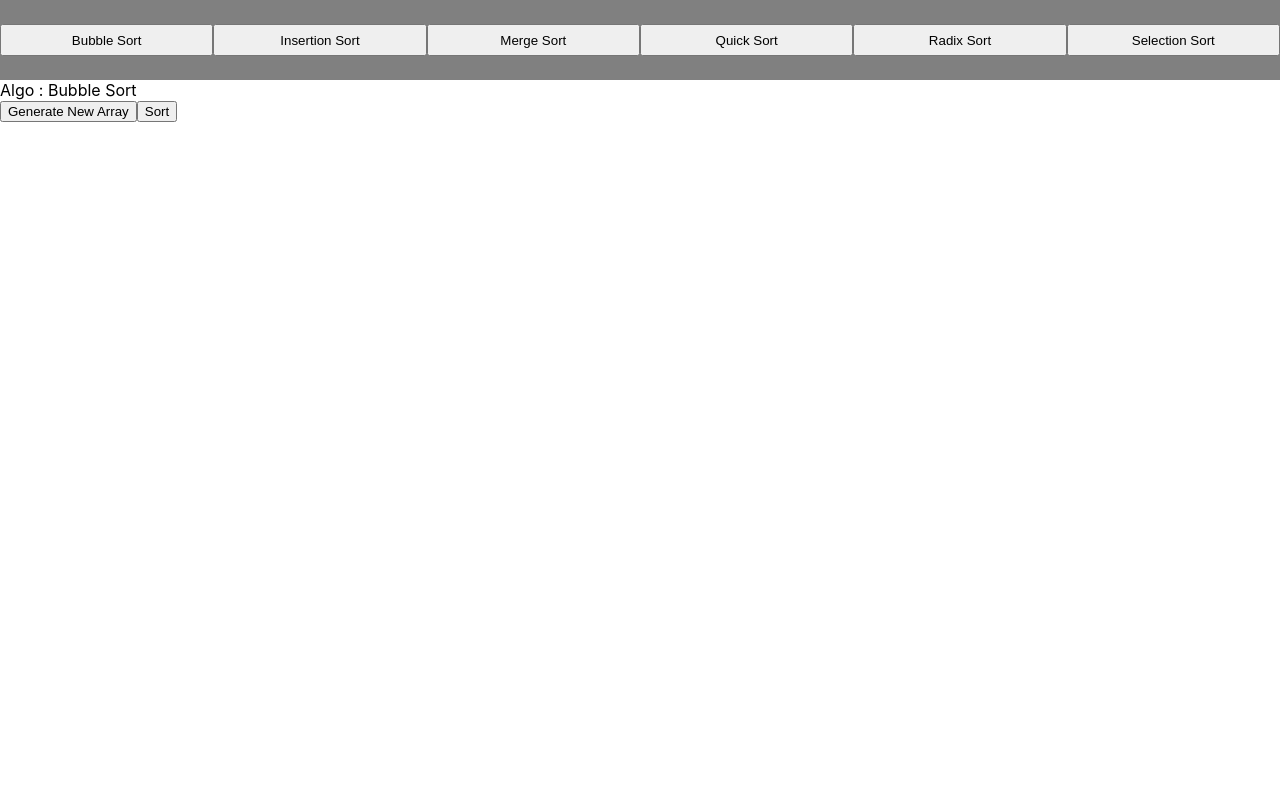
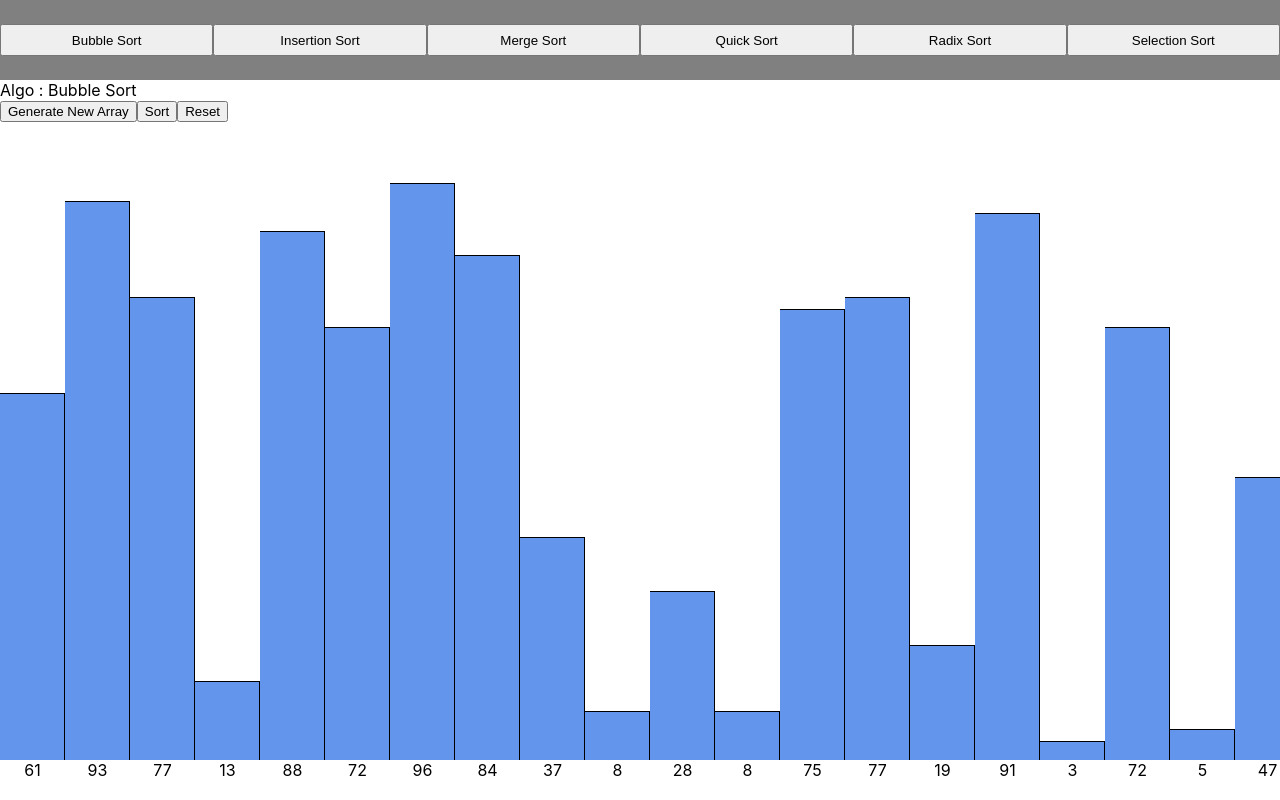
Before and after one commit to PhurbaSherpa/Visuo, a React (Create React App) app: page / in a window 1280 px wide. Both pictures are taken after a click on the button "Bubble Sort". Built offline with nearby package versions, Linux system fonts and the light colour scheme.

Commit message:
updated merge and added a reset button

```diff
--- a/src/App.js
+++ b/src/App.js
@@ -11,7 +11,7 @@ const {
 } = require("./algorithims");
 
 export default function App() {
-  const [algo, setAlgo] = useState("Bubble Sort");
+  const [algo, setAlgo] = useState("Choose an Algorithim");
 
   let func;
   switch (algo) {
@@ -34,7 +34,7 @@ export default function App() {
       func = SelectionSort;
       break;
     default:
-      func = BubbleSort;
+      func = null;
   }
 
   return (
--- a/src/Bar.js
+++ b/src/Bar.js
@@ -2,7 +2,16 @@ import React from "react";
 
 export default function Bar(props) {
   let color = "orange";
-  return props.permanent ? (
+  let donecolor = "green";
+  return props.done ? (
+    <div className="bar-container">
+      <div>{props.value}</div>
+      <div
+        className="bar"
+        style={{ height: `${props.value}%`, backgroundColor: `${donecolor}` }}
+      ></div>
+    </div>
+  ) : props.permanent ? (
     <div className="bar-container">
       <div>{props.value}</div>
       <div
--- a/src/Graph.js
+++ b/src/Graph.js
@@ -9,6 +9,8 @@ export default function Graph(props) {
   const [permanent, setPermanent] = useState([]);
   const [stack, setStack] = useState([]);
   const [algo, setAlgo] = useState("Bubble Sort");
+  const [completed, setCompleted] = useState(true);
+  const [currentSort, setcurrentSort] = useState();
 
   if (props.algo !== algo) {
     let arr = generateArr();
@@ -17,9 +19,10 @@ export default function Graph(props) {
     setArr(arr);
     setSorted([...arr].sort((a, b) => a - b));
     setAlgo(props.algo);
+    setCompleted(false);
   }
 
-  return (
+  return props.func ? (
     <div>
       <div id="generateArr">
         <button
@@ -31,15 +34,18 @@ export default function Graph(props) {
             setSorted([...arr].sort((a, b) => a - b));
           }}
           type="button"
+          disabled={completed}
         >
           Generate New Array
         </button>
         <button
+          disabled={completed}
           onClick={() => {
             let newArr = arr;
+            setCompleted(true);
             let sort = setInterval(() => {
-              if (newArr.length === 1) newArr = newArr[0];
               if (compareArrays(newArr, sorted)) {
+                setCompleted(false);
                 clearInterval(sort);
               } else {
                 if (props.algo === "Quick Sort") {
@@ -60,8 +66,13 @@ export default function Graph(props) {
                   console.log("new", newArr);
                   permanent.push(returnObj.index);
                   setPermanent([...permanent]);
+                } else if (props.algo === "Merge Sort") {
+                  if (newArr.length === 1) newArr = newArr[0];
+                  else {
+                    newArr = props.func(newArr);
+                  }
+                  console.log(newArr);
                 } else {
-                  console.log(newArr);
                   let index = permanent[permanent.length - 1]
                     ? permanent[permanent.length - 1] + 1
                     : 1;
@@ -71,12 +82,27 @@ export default function Graph(props) {
                   permanent.push(returnObj.index);
                   setPermanent([...permanent]);
                 }
+                setcurrentSort(sort);
                 setArr([...newArr]);
               }
             }, 500);
           }}
         >
           Sort
+        </button>
+        <button
+          onClick={() => {
+            clearInterval(currentSort);
+            let arr = generateArr();
+            setPermanent([]);
+            setStack([]);
+            setArr(arr);
+            setSorted([...arr].sort((a, b) => a - b));
+            setAlgo(props.algo);
+            setCompleted(false);
+          }}
+        >
+          Reset
         </button>
       </div>
       <div id="bars-container">
@@ -86,7 +112,7 @@ export default function Graph(props) {
                 <Bar
                   recheck={false}
                   value={value}
-                  permanent={true}
+                  done={true}
                   index={index}
                   key={index}
                 />
@@ -190,5 +216,5 @@ export default function Graph(props) {
             })}
       </div>
     </div>
-  );
+  ) : null;
 }
--- a/src/algorithims/mergeSort.js
+++ b/src/algorithims/mergeSort.js
@@ -2,11 +2,10 @@ function mergeSort(array) {
   let result;
   if (!Array.isArray(array[0])) {
     result = array.map(num => [num]);
-    return { arr: result, index: 0 };
+    return result;
   } else {
     result = array;
   }
-
   if (result.length > 1) {
     const oddNumbered = result.length % 2 !== 0;
     let temp = [];
@@ -25,7 +24,7 @@ function mergeSort(array) {
 
     result = temp;
 
-    return { arr: temp, index: 0 };
+    return temp;
   }
 
   function merge(arrA, arrB) {
```
